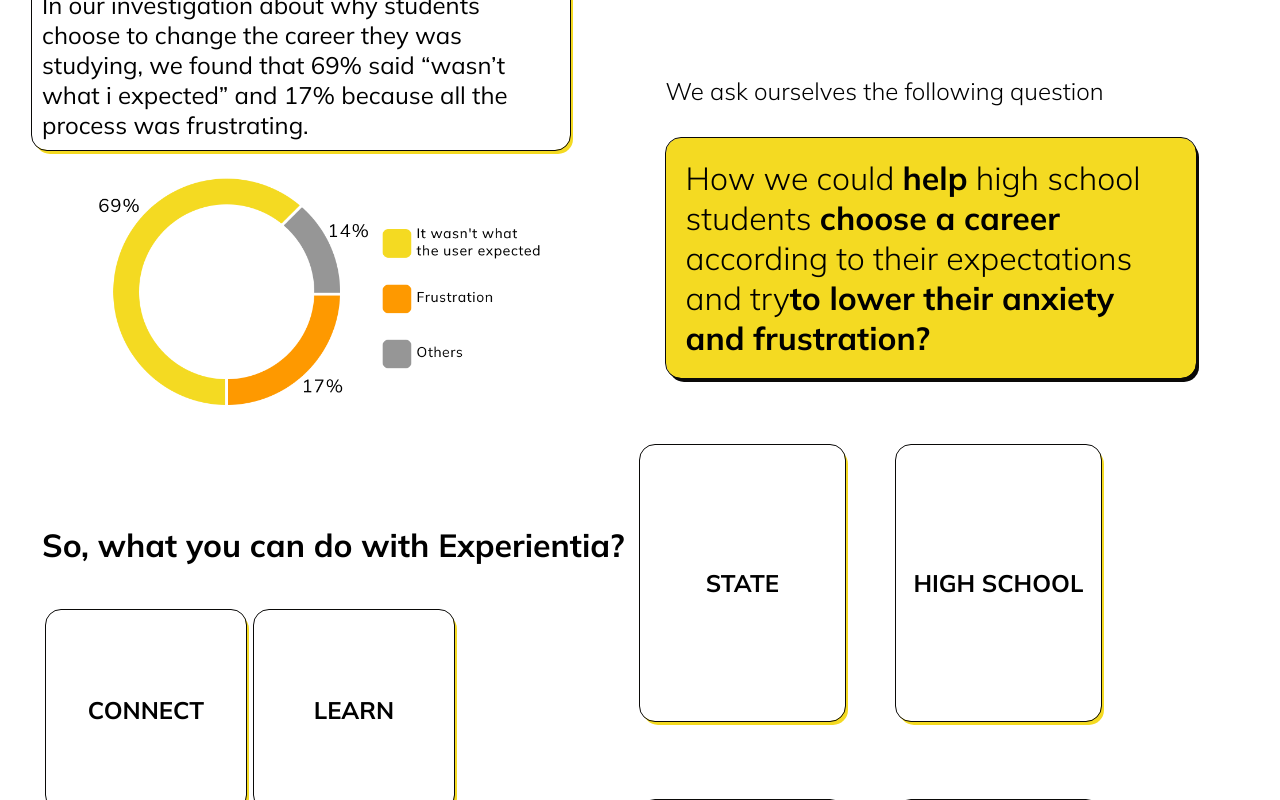
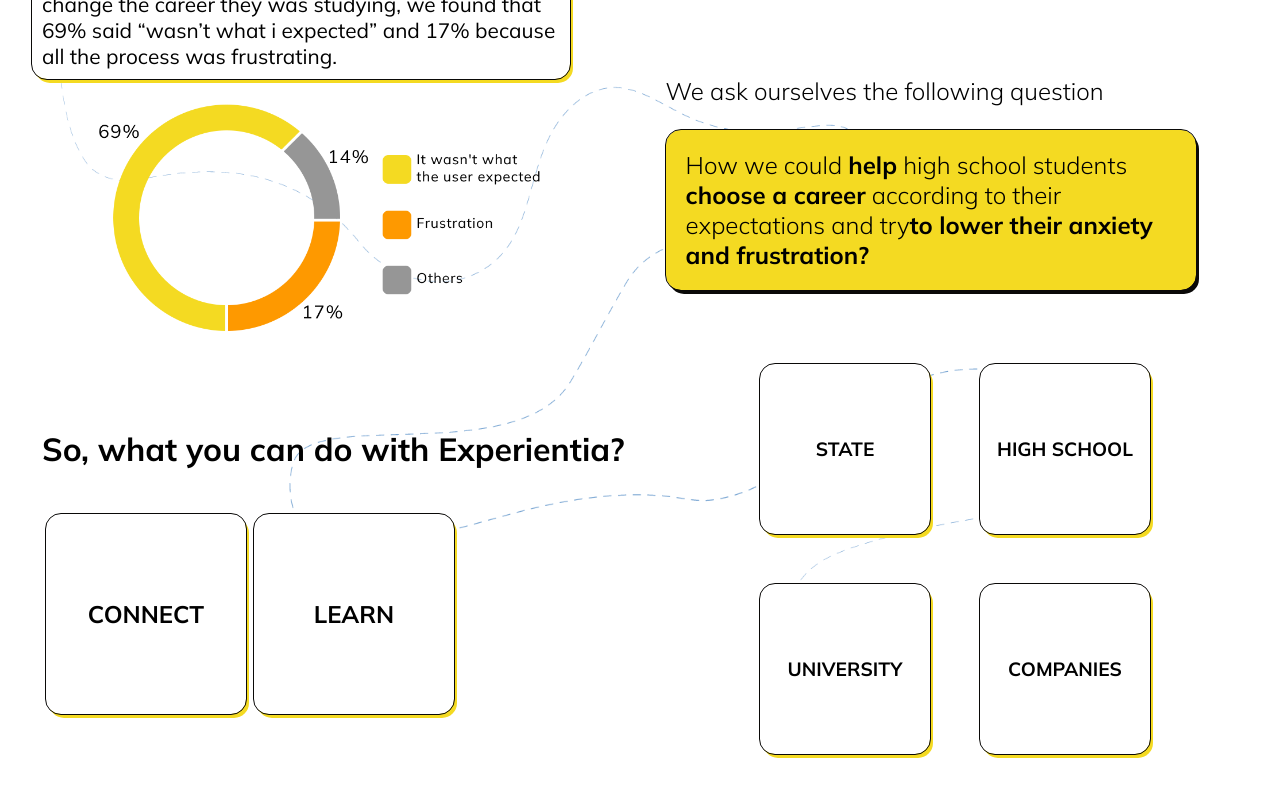
Before and after one commit to SchroederSimon/Experientia, a React (Vite) app: page / in a window 1280 px wide. Shown: the part 900-1700 px from the top of the page. Built offline with nearby package versions, Linux system fonts and the light colour scheme.

Commit message:
about page almost finish, add background lines, styles changed

```diff
--- a/src/pages/About/About.css
+++ b/src/pages/About/About.css
@@ -1,11 +1,13 @@
-
 .aboutGrid {
-    display: grid;
     display: grid;
     grid-template-columns: repeat(2, 1fr);
     grid-template-rows: repeat(2, 1fr);
     width: 100%;
     height: 100vh;
+    background-image: url(/line2.png);
+    background-size: 100% 100%;
+    background-repeat: no-repeat;
+    z-index: -1;
 }
 
 
@@ -22,17 +24,21 @@
 .chart img {
     width: 70%;
 }
-.chart-title{
+
+.chart-title {
     width: 90%;
     margin-top: 30px;
+
 }
+
 .chart p {
-    font-size: 1.5em;
+    font-size: 1.3em;
     box-shadow: 3px 4px 0px 0px var(--colorYellow);
     outline: solid 1px var(--colorBlack);
     border-radius: 15px;
     padding: 10px;
     width: 90%;
+    background-color: var(--colorWhite);
 }
 
 /* The question */
@@ -41,20 +47,22 @@
     padding: 4%;
 }
 
-.question-right-content{
+.question-right-content {
     margin-top: 150px;
     width: 90%;
 }
-.question-right-content h2{
+
+.question-right-content h2 {
     font-weight: 200;
 }
+
 .question-right span {
     font-weight: 800;
 }
 
 .question-right p {
     font-weight: 200;
-    font-size: 2em;
+    font-size: 1.5em;
     box-shadow: 3px 4px 0px 0px var(--colorBlack);
     outline: solid 1px var(--colorBlack);
     background-color: var(--colorYellow);
@@ -67,13 +75,14 @@
     grid-area: 2 / 1 / 3 / 2;
     margin: 90px 0 0 42px;
 }
-.container-icons{
+
+.container-icons {
     display: inline-block;
     position: relative;
     margin: 45px 4px;
 }
 
-.explain-titles{
+.explain-titles {
     display: flex;
     justify-content: center;
     align-items: center;
@@ -82,6 +91,7 @@
     border-radius: 15px;
     box-shadow: 3px 4px 0px 0px var(--colorYellow);
     outline: solid 1px var(--colorBlack);
+    background-color: var(--colorWhite);
 }
 
 .imageOverlay {
@@ -100,9 +110,11 @@
     opacity: 0;
     transition: opacity 0.7s;
 }
-.imageDescription{
+
+.imageDescription {
     width: 100%;
 }
+
 .imageOverlay--primary {
     background: #000000;
 }
@@ -120,51 +132,32 @@
 /* explain-actors-relation */
 .explain-actors-relation {
     grid-area: 2 / 2 / 3 / 3;
-    flex-wrap: wrap;
+    position: relative;
+    width: 100%;
     display: flex;
+    justify-content: center;
 }
-.container-icons-actors{
-    display: inline-block;
+
+.explain-actors-container {
+    width: 450px;
+    height: 100%;
+}
+
+.container-icons-actors {
+    display: inline-flex;
     position: relative;
-    width: 40%;
-    margin-top: 10px;
+    margin: 25px;
 }
-.explain-titles-actors{
+
+.explain-titles-actors {
     display: flex;
     align-items: center;
     justify-content: center;
-    width: 80%;
-    height: 80%;
+    width: 170px;
+    height: 170px;
     border-radius: 15px;
     box-shadow: 3px 4px 0px 0px var(--colorYellow);
     outline: solid 1px var(--colorBlack);
+    background-color: var(--colorWhite);
+    font-size: 0.8em;
 }
-
-.imageOverlay2 {
-    position: absolute;
-    top: 0;
-    left: 0;
-    width: 80%;
-    height: 80%;
-    border-radius: 15px;
-    background: rgb(0, 0, 0);
-    color: var(--colorWhite);
-    display: flex;
-    flex-direction: column;
-    align-items: center;
-    justify-content: center;
-    opacity: 0;
-    transition: opacity 0.7s;
-}
-
-.imageOverlay2--primary2 {
-    background: #000000;
-}
-
-.imageOverlay2>* {
-    transition: transform 1s;
-}
-
-.imageOverlay2:hover {
-    opacity: 1;
-}
--- a/src/pages/About/About.tsx
+++ b/src/pages/About/About.tsx
@@ -55,6 +55,7 @@
                 }
             </div>
             <div className="explain-actors-relation">
+                <div className="explain-actors-container">
                     {
                         iconsActors.map(iconActors => {
                             return (
@@ -62,13 +63,15 @@
                                     <div className="explain-titles-actors">
                                         <h2>{iconActors.title}</h2>
                                     </div>
-                                <div className="imageOverlay2 imageOverlay--primary2">
+                                    <div className="imageOverlay imageOverlay--primary">
                                         <p>{iconActors.detail}</p>
                                     </div>
                                 </div>
+
                             )
                         })
                     }
+                </div>
             </div>
         </div>
     )
```
Also changed, not shown: public/backgroundline.png (added), public/line2.png (added). Lines whose indentation alone changed are shown as unchanged.
